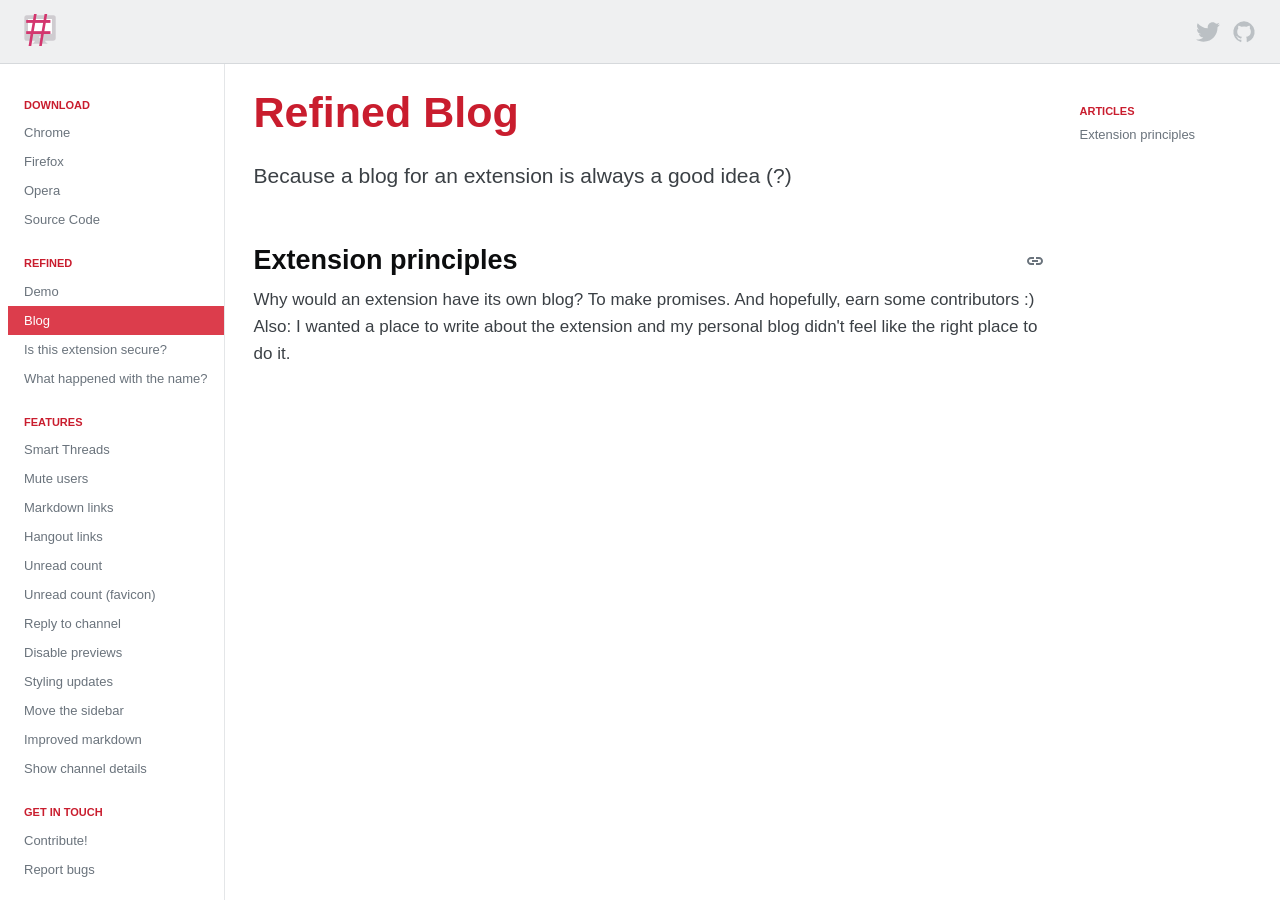
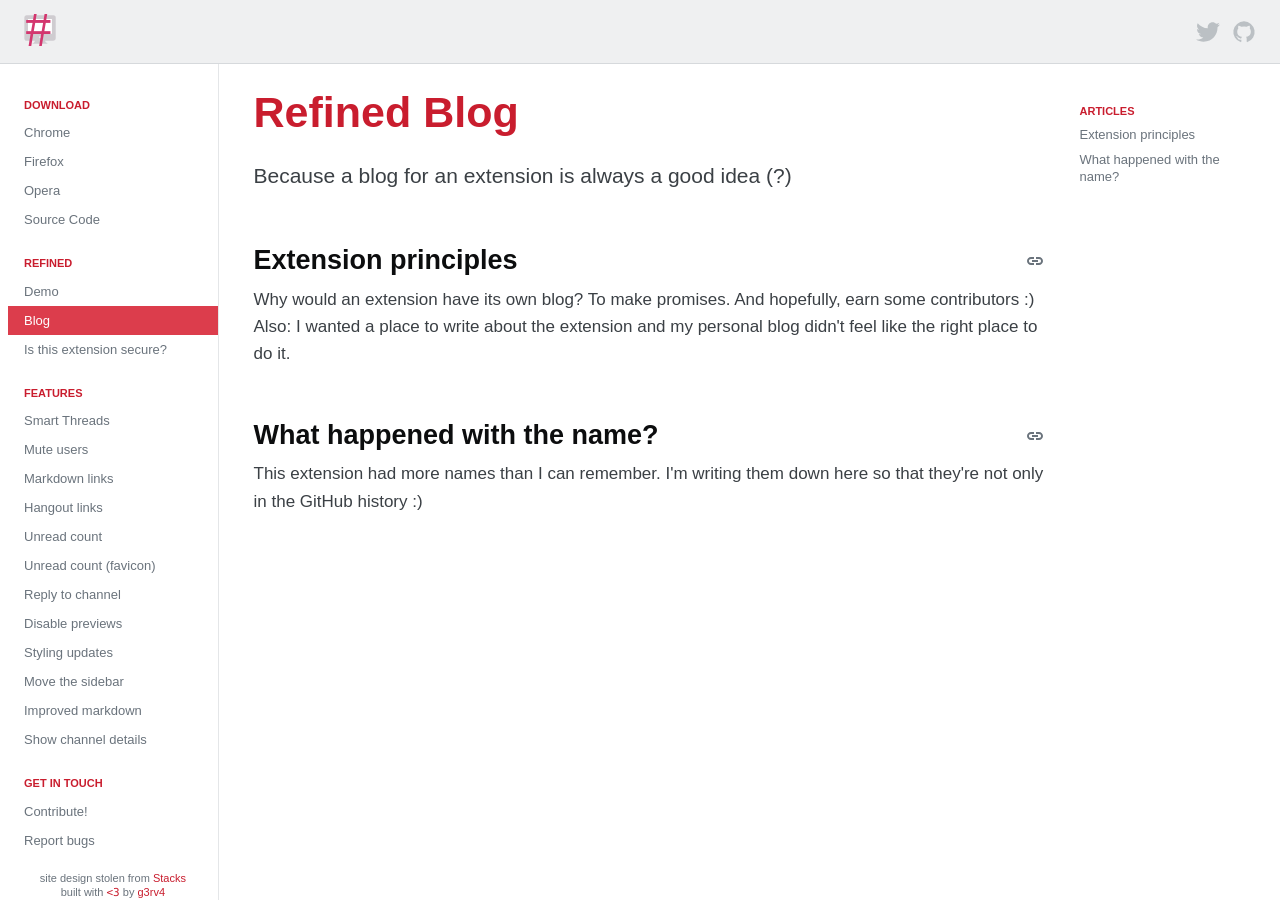
Before and after one commit to g3rv4/refined.chat, a Jekyll site: the page built from blog.html, in a window 1280 px wide. Built offline with Jekyll 4.4.1, drawn with Linux system fonts in a browser that asks for light colours.

Commit message:
Remove Naming

```diff
--- a/_data/nav.yml
+++ b/_data/nav.yml
@@ -24,8 +24,6 @@
           url: /blog
         - title: Is this extension secure?
           url: /security
-        - title: What happened with the name?
-          url: /naming
     - title: Features
       subsublinks:
         - title: Smart Threads
--- /dev/null
+++ b/_posts/2018-12-29-naming.md
@@ -0,0 +1,33 @@
+---
+layout: default
+title: "What happened with the name?"
+date: "2018-12-29 20:16:00 -0300"
+description: "This extension has had so many names..."
+---
+
+This extension had more names than I can remember. I'm writing them down here so that they're not only in the GitHub history :)
+
+<!--more-->
+I've renamed this extension so many times that I thought I should at least mention it on the website.
+
+{% header h2 | BetterSlack %}
+
+[When I shipped the first version](https://g3rv4.com/2018/08/betterslack), I called it BetterSlack. The Slack legal team [sent me an email](https://g3rv4.com/2018/08/bye-bye-betterslack) asking for a rename (and to basically stop distributing it).
+
+{% header h2 | BitterSweet %}
+
+A couple days after receiving the email, I removed the extension from the Chrome Store and renamed the repository to BitterSweet. I wanted to keep the BS initials and it kind of summed up the experience quite well.
+
+{% header h2 | Taut %}
+
+I was able to have a talk with people from Slack, and after adding a couple disclaimers they were ok with me resuming the distribution. I kept adding stuff and fixing bugs. The rename to Taut was because BitterSweet didn't really talk about what the heck the extension was doing. I thought that Taut would be a good name and it's a nice word play.
+
+{% header h2 | Refined %}
+
+But... if you tried searching for Taut or even Taut for Slack on Google, you'd get lots of explanations of what taut and slack mean... but not in the context of web applications :facepalm:. A review on the Chrome Store says "*hope it becomes as popular as Refined Github*"... and there's already a bunch of extensions that do exactly what this one does with different services:
+
+* [Refined GitHub](https://github.com/sindresorhus/refined-github)
+* [Refined Bitbucket](https://github.com/refined-bitbucket/refined-bitbucket)
+* [Refined Twitter](https://github.com/sindresorhus/refined-twitter)
+
+So I thought about renaming the extension to Refined Slack (I even got the domain refinedslack.com). I talked with Slack's team to ensure it was ok and we compromised on "Refined - a tool for Slack". That achieved my main goal (discoverability) while still adhering to their Brand Guidelines, that say "*please don’t use the Slack marks as part of the name of your company, application, product, or service, or in any logo you create*". In this case, the name of the extension is Refined, and "a tool for Slack" is the clarifying language.
--- a/naming.html
+++ /dev/null
@@ -1,33 +0,0 @@
----
-layout: default
-title: What happened with the name?
-description: This extension has had so many names...
----
-
-<p class="stacks-copy">I've renamed this extension so many times that I thought I should at least mention it on the website</p>
-
-<section class="stacks-section">
-    {% header h2 | BetterSlack %}
-    <p class="stacks-copy"><a href="https://g3rv4.com/2018/08/betterslack">When I shipped the first version</a>, I called it BetterSlack. The Slack legal team <a href="https://g3rv4.com/2018/08/bye-bye-betterslack">sent me an email</a> asking for a rename (and to basically stop distributing it).</p>
-</section>
-
-<section class="stacks-section">
-    {% header h2 | BitterSweet %}
-    <p class="stacks-copy">A couple days after receiving the email, I removed the extension from the Chrome Store and renamed the repository to BitterSweet. I wanted to keep the BS initials and it kind of summed up the experience with this extension.</p>
-</section>
-
-<section class="stacks-section">
-    {% header h2 | Taut %}
-    <p class="stacks-copy">I was able to have a talk with people from Slack, and after adding a couple disclaimers they were ok with me resuming the distribution. I kept adding stuff and fixing bugs. The rename to Taut was because BitterSweet didn't really talk about what the heck the extension was doing. I thought that Taut would be a good name and it's a nice word play.</p>
-</section>
-
-<section class="stacks-section">
-    {% header h2 | Refined %}
-    <p class="stacks-copy">But... if you tried searching for Taut or even Taut for Slack on Google, you'd get lots of explanations of what taut and slack mean... but not in the context of web applications :facepalm:. A review on the Chrome Store says "<i>hope it becomes as popular as Refined Github</i>"... and there's already a bunch of extensions that do exactly what this one does with different services:</p>
-    <ul class="stacks-copy">
-        <li><a href="https://github.com/sindresorhus/refined-github">Refined GitHub</a></li>
-        <li><a href="https://github.com/refined-bitbucket/refined-bitbucket">Refined Bitbucket</a></li>
-        <li><a href="https://github.com/sindresorhus/refined-twitter">Refined Twitter</a></li>
-    </ul>
-    <p class="stacks-copy">So I thought about renaming the extension to Better Slack. I talked with Slack's team to ensure it was ok and we compromised on "Refined - a tool for Slack". That achieved my main goal (discoverability) while still adhering to their Brand Guidelines, that say "<i>please don’t use the Slack marks as part of the name of your company, application, product, or service, or in any logo you create</i>". In this case, the name of the extension is Refined, and "a tool for Slack" is the clarifying language.</p>
-</section>
```
Also changed, not shown: _posts/2019-01-05-extension-principles.md (renamed from _posts/2018-01-05-extension-principles.md, +1 -1 lines).
